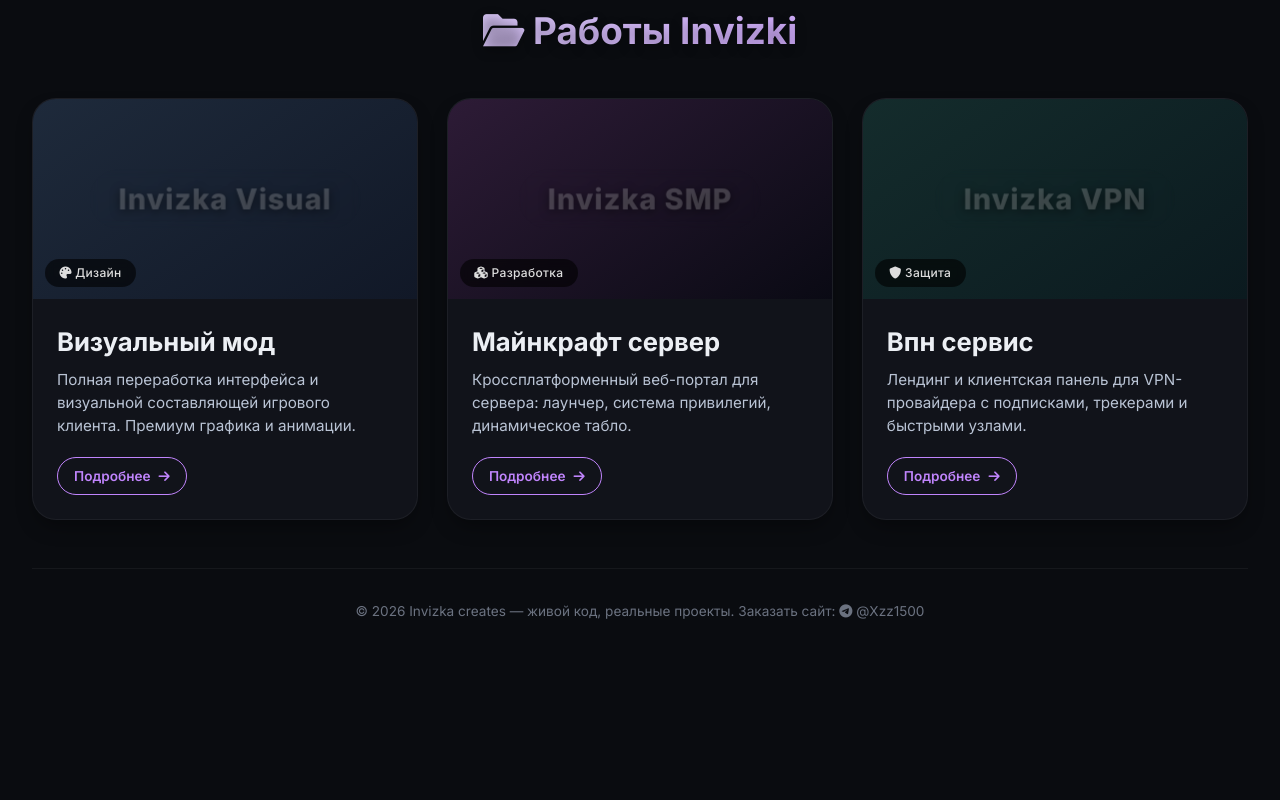
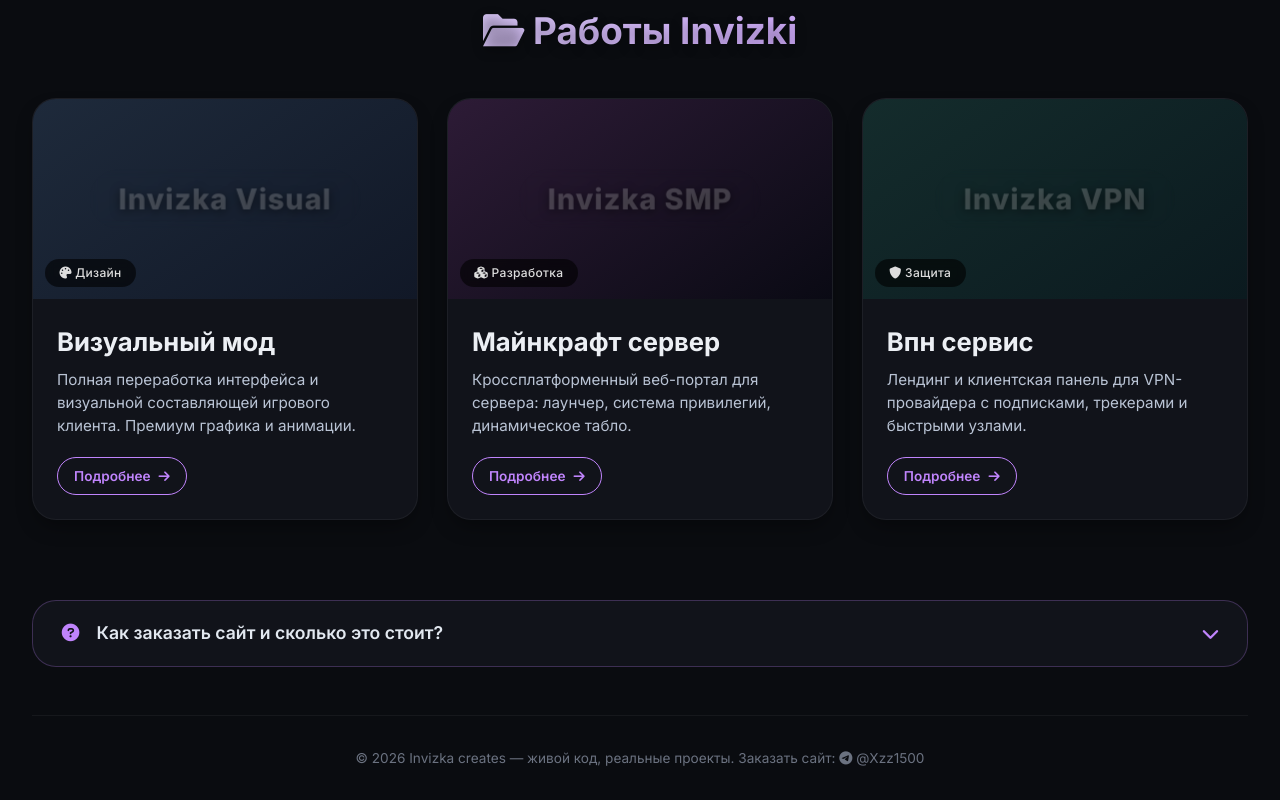
Before and after one commit to SSDuHDD/Invizka-Creates, a plain HTML site: page index.html in a window 1280 px wide. Shown: the part 706-1506 px from the top of the page. Before the commit the page ends 1360 px from the top, so only its background shows below. Drawn offline with Linux system fonts and the light colour scheme.

Commit message:
Update index.html

```diff
--- a/index.html
+++ b/index.html
@@ -27,7 +27,7 @@
     <div class="hero">
         <h2>Портфолио <span class="gradient-text">Invizki</span></h2>
         <div class="hero-tagline">
-            <i class="fas fa-code"></i>  Индивидуальная разработка сайтов «с нуля» под ваш проект
+            <i class="fas fa-code"></i> Индивидуальная разработка сайтов «с нуля» под ваш проект
         </div>
     </div>
 
@@ -87,6 +87,21 @@
         </div>
     </div>
 
+    <!-- Блок с информацией о заказе (раскрывающийся) -->
+    <div class="faq-section">
+        <div class="faq-item">
+            <div class="faq-question">
+                <span><i class="fas fa-question-circle"></i> Как заказать сайт и сколько это стоит?</span>
+                <i class="fas fa-chevron-down faq-arrow"></i>
+            </div>
+            <div class="faq-answer">
+                <p>В примерах выше использована вымышленная информация — это лишь демонстрация моих навыков. При реальном заказе вы можете попросить любой дизайн и функционал, не похожий на эти примеры.</p>
+                <p>Оплата принимается в <strong>Telegram Stars</strong>, <strong>долларах (USD)</strong>, <strong>белорусских рублях (BYN)</strong> и <strong>российских рублях (RUB)</strong>. Перед началом работы вносится предоплата <strong>20%</strong> от согласованной стоимости. Окончательная цена зависит от сложности и объёма задач.</p>
+                <p>Для обсуждения деталей пишите в Telegram — всё обговорим в личной переписке.</p>
+            </div>
+        </div>
+    </div>
+
     <footer>
         <p>© 2026 Invizka creates — живой код, реальные проекты. Заказать сайт: <i class="fab fa-telegram"></i> @Xzz1500</p>
     </footer>
```
